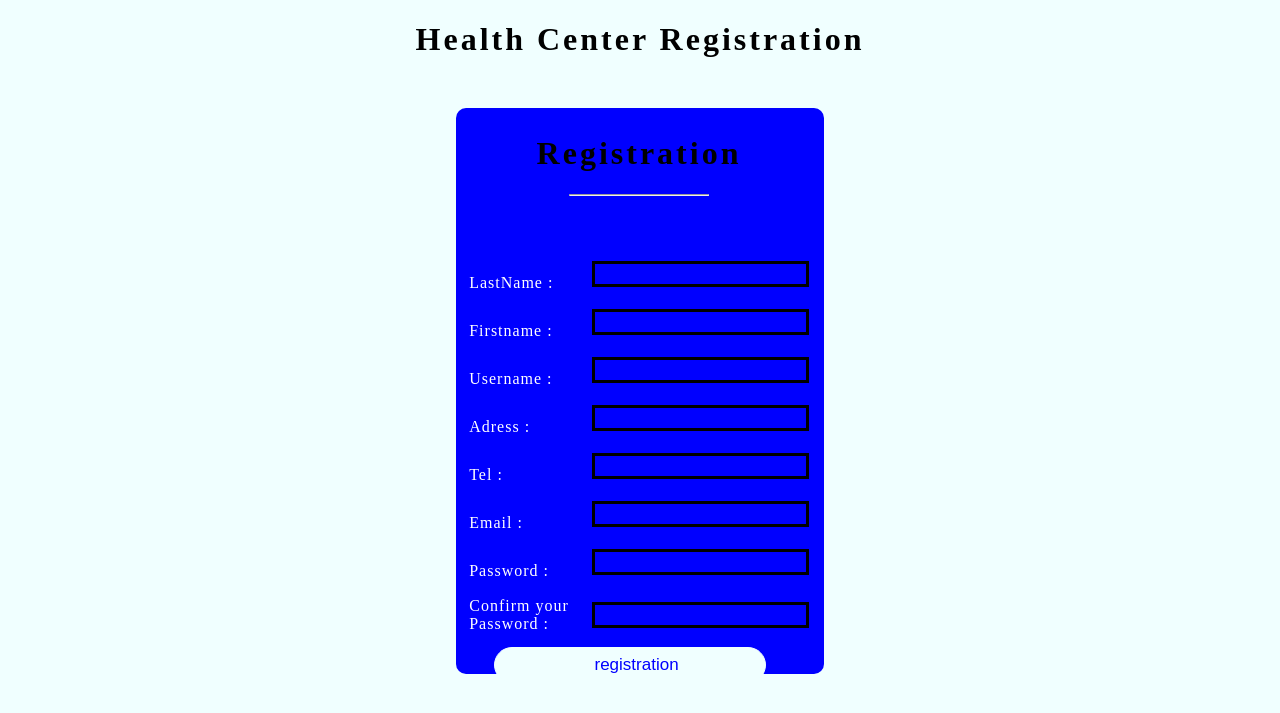
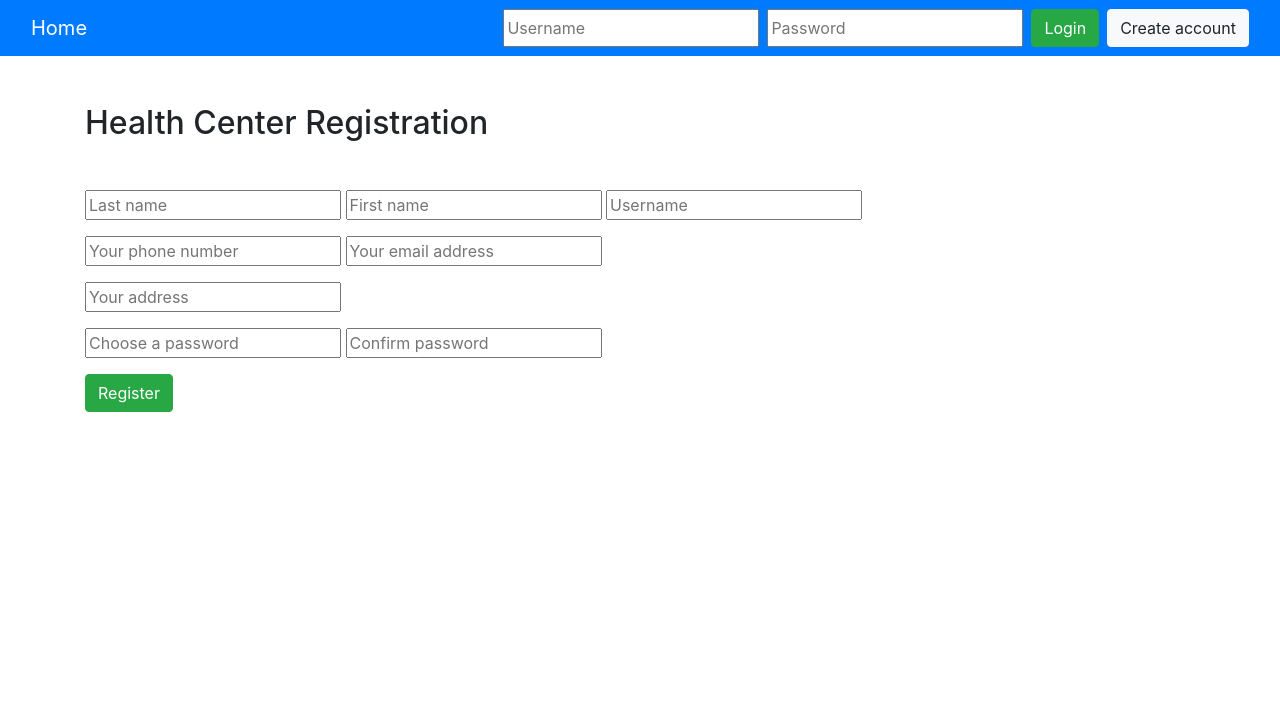
Before and after one commit to rubenj777/python_project, a Flask app: page /registration in a window 1280 px wide. Shown: the top 713 px of the page. Run offline with Flask 2, Linux system fonts and the light colour scheme.

Commit message:
design and usability adjustments

```diff
--- a/main.py
+++ b/main.py
@@ -181,11 +181,11 @@ def create_app():
 
 
     @app.route("/validation",methods=['get','post'])
-    def validyouRegistration():
+    def register():
         lastName=request.form['lastname']
         firstName=request.form['firstname']
         username=request.form['username']
-        adress=request.form['adress']
+        address=request.form['address']
         tel=request.form['tel']
         email=request.form['email']
         pwd1=request.form['pwd1']
@@ -201,7 +201,7 @@ def create_app():
                 lastName,
                 username,
                 pwd1,
-                adress,
+                address,
                 email,
                 tel,
                 role
--- a/templates/index.html
+++ b/templates/index.html
@@ -2,7 +2,7 @@
 
 {% block content %}
 {% if not session["loggedIn"] %}
-<div class="m-5">
+<div class="mt-5">
     <h2>Please login to continue</h2>
 </div>
 {% else %}
--- a/templates/layout.html
+++ b/templates/layout.html
@@ -15,15 +15,15 @@
     <nav class="navbar navbar-expand-lg navbar-dark bg-primary">
         <div class="container-fluid justify-content-between">
             <a class="navbar-brand" href="/home">Home</a>
-                <div>
+                <div class="d-flex">
                     {% if not session["loggedIn"] %}
-                    <form action="/registration" method="POST">
-                        <button class="btn-create-account" type="submit">Create account</button>
-                    </form>
                     <form class="d-flex" action="/login" method="POST">
                         <input class="mr-2" type="text" name="username" placeholder="Username">
                         <input class="mr-2" type="password" name="password" placeholder="Password">
-                        <button class="btn btn-success my-2 my-sm-0" type="submit">Login</button>
+                        <button class="btn btn-success" type="submit">Login</button>
+                    </form>
+                    <form action="/registration" method="POST">
+                        <button class="btn btn-light ml-2" type="submit">Create account</button>
                     </form>
                     {% else %}
                     <div class="d-flex align-items-center">
--- a/templates/registration.html
+++ b/templates/registration.html
@@ -1,127 +1,27 @@
-<!DOCTYPE html>
-<html>
+{% extends "layout.html" %}
 
-<head>
+{% block content %}
+<h2 class="mt-5 mb-5">Health Center Registration</h2>
+<form action="/validation" method="POST">
+<fieldset>
+    <div class=form-group>
+        <input type="text" name="lastname" placeholder="Last name">
+        <input type="text" name="firstname" placeholder="First name">
+        <input type="text" name="username" placeholder="Username">
+    </div>
+    <div class=form-group>
+        <input type="tel" name="tel" placeholder="Your phone number">
+        <input type="email" name="email" placeholder="Your email address">
+    </div>
+    <div class="form-group">
+        <input type="text" name="address" placeholder="Your address">
+    </div>
+    <div>
+        <input type="password" name="pwd1" placeholder="Choose a password">
+        <input type="password" name="pwd2" placeholder="Confirm password">
+    </div>
+    <button class="btn btn-success mt-3" type="submit">Register</button>
 
-    <title>Registration</title>
-    <meta charset="utf-8">
-</head>
-
-<body>
-    <center>
-
-
-        <style>
-            body {
-                margin: 0px;
-                padding: 0px;
-                background-color: azure;
-            }
-
-            fieldset {
-                margin-top: 50px;
-                width: 27%;
-                background-color:blue;
-                box-shadow: 5px 5px 20px 1px 10px rgb(85, 85, 85);
-                border: 0px;
-                padding-left: 10px;
-                border-radius: 10px 10px 10px 10px;
-                color: white;
-                height: 550px;
-            }
-
-            td {
-                letter-spacing: 1px;
-            }
-
-            h1 {
-                font-family: andalus;
-                letter-spacing: 3px;
-                text-align: center;
-                color: black;
-            }
-
-            hr {
-                border: 5px solide white;
-                border-radius: 10px;
-                width: 40%;
-            }
-
-            ul li {
-                margin-left: 20px;
-                color: white;
-            }
-
-            #submit {
-                margin: 10px 25px;
-                color: blue;
-                background-color: azure;
-                width: 80%;
-                font-size: 17px;
-                border-radius: 20px;
-                border: 1px solid azure;
-                padding: 7px;
-                padding-left: 20px;
-            }
-
-            #submit:hover {
-                color: azure;
-                background-color: blue;
-            }
-
-            input {
-                font-size: 16px;
-                border: solid black;
-                outline: none;
-                background: none;
-            }
-        </style>
-        <h1>Health Center Registration</h1>
-        <fieldset>
-            <form action="/validation" method="POST">
-                <h1>Registration</h1>
-                <hr>
-                <table>
-                    <tr>
-                        <td><label for="lastname">LastName : </label></td><br><br>
-                        <td><input type="text" name="lastname"><br><br></td>
-                    </tr>
-                    <tr>
-                        <td><label for="firstname">Firstname :</label></td>
-                        <td><input type="text" name="firstname"><br><br></td>
-                    </tr>
-                    <tr>
-                        <td><label for="username">Username :</label></td>
-                        <td><input type="text" name="username"><br><br></td>
-                    </tr>
-                    <tr>
-                        <td><label for="adress">Adress :</label></td>
-                        <td><input type="text" name="adress"><br><br></td>
-                    </tr>
-                    <tr>
-                        <td><label for="tel"> Tel :</label></td>
-                        <td><input type="tel" name="tel"><br><br></td>
-                    </tr>
-                    <tr>
-                        <td><label for="email">Email :</label></td>
-                        <td><input type="email" name="email"><br><br></td>
-                    </tr>
-                    <tr>
-                        <td><label for="pwd1">Password : </label></td>
-                        <td><input type="password" name="pwd1"><br><br></td>
-                    </tr>
-                    <tr>
-                        <td><label for="pwd2">Confirm your Password :</label></td><br>
-                        <td><input type="password" name="pwd2"></td>
-                    </tr>
-                    <tr>
-                        <td colspan="2"><input type="submit" id="submit" name="" value="registration"></td>
-                    </tr>
-                </table>
-            </form>
-        </fieldset>
-
-</body>
-</center>
-
-</html>
+</fieldset>
+</form>
+{% endblock %}
```
